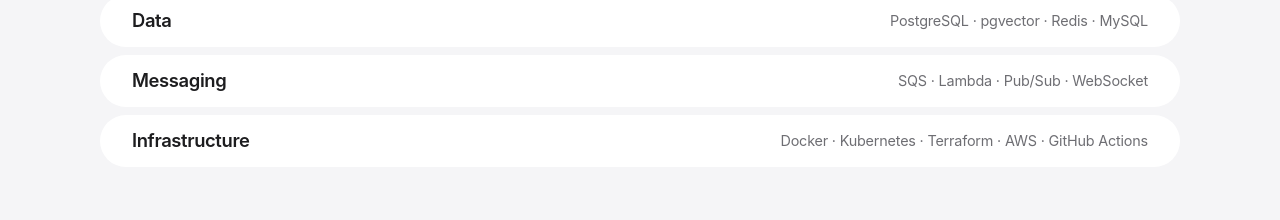
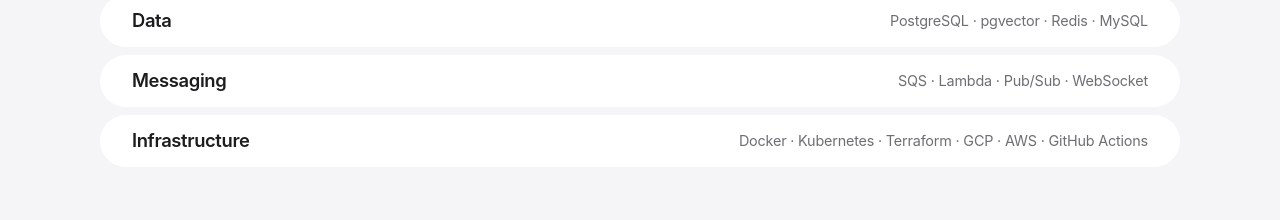
Before and after one commit to 0103juan/portfolio-site, a React (Vite) app: page / in a window 1280 px wide. Shown: the part 7500-7720 px from the top of the page. Built offline with nearby package versions, Linux system fonts and the light colour scheme.

Commit message:
Point to terraform-cloud-platform and describe both clouds

```diff
--- a/src/content/en.ts
+++ b/src/content/en.ts
@@ -205,10 +205,10 @@
       },
       {
         name: 'Infrastructure',
-        tech: ['Docker', 'Kubernetes', 'Terraform', 'AWS', 'GitHub Actions'],
-        proof: 'Seven Terraform modules for AWS with 31 tests against a mock provider. It has not been applied to a real account.',
-        project: 'terraform-aws-platform',
-        repo: `${GITHUB}/terraform-aws-platform`,
+        tech: ['Docker', 'Kubernetes', 'Terraform', 'GCP', 'AWS', 'GitHub Actions'],
+        proof: 'The same platform on Google Cloud and AWS: fifteen Terraform modules with 64 tests against mock providers. It has not been applied to a real account.',
+        project: 'terraform-cloud-platform',
+        repo: `${GITHUB}/terraform-cloud-platform`,
       },
     ],
   },
--- a/src/content/es.ts
+++ b/src/content/es.ts
@@ -207,10 +207,10 @@
       },
       {
         name: 'Infraestructura',
-        tech: ['Docker', 'Kubernetes', 'Terraform', 'AWS', 'GitHub Actions'],
-        proof: 'Siete módulos de Terraform para AWS con 31 pruebas contra un proveedor simulado. No se ha aplicado en una cuenta real.',
-        project: 'terraform-aws-platform',
-        repo: `${GITHUB}/terraform-aws-platform`,
+        tech: ['Docker', 'Kubernetes', 'Terraform', 'GCP', 'AWS', 'GitHub Actions'],
+        proof: 'La misma plataforma en Google Cloud y en AWS: quince módulos de Terraform con 64 pruebas contra proveedores simulados. No se ha aplicado en una cuenta real.',
+        project: 'terraform-cloud-platform',
+        repo: `${GITHUB}/terraform-cloud-platform`,
       },
     ],
   },
```
